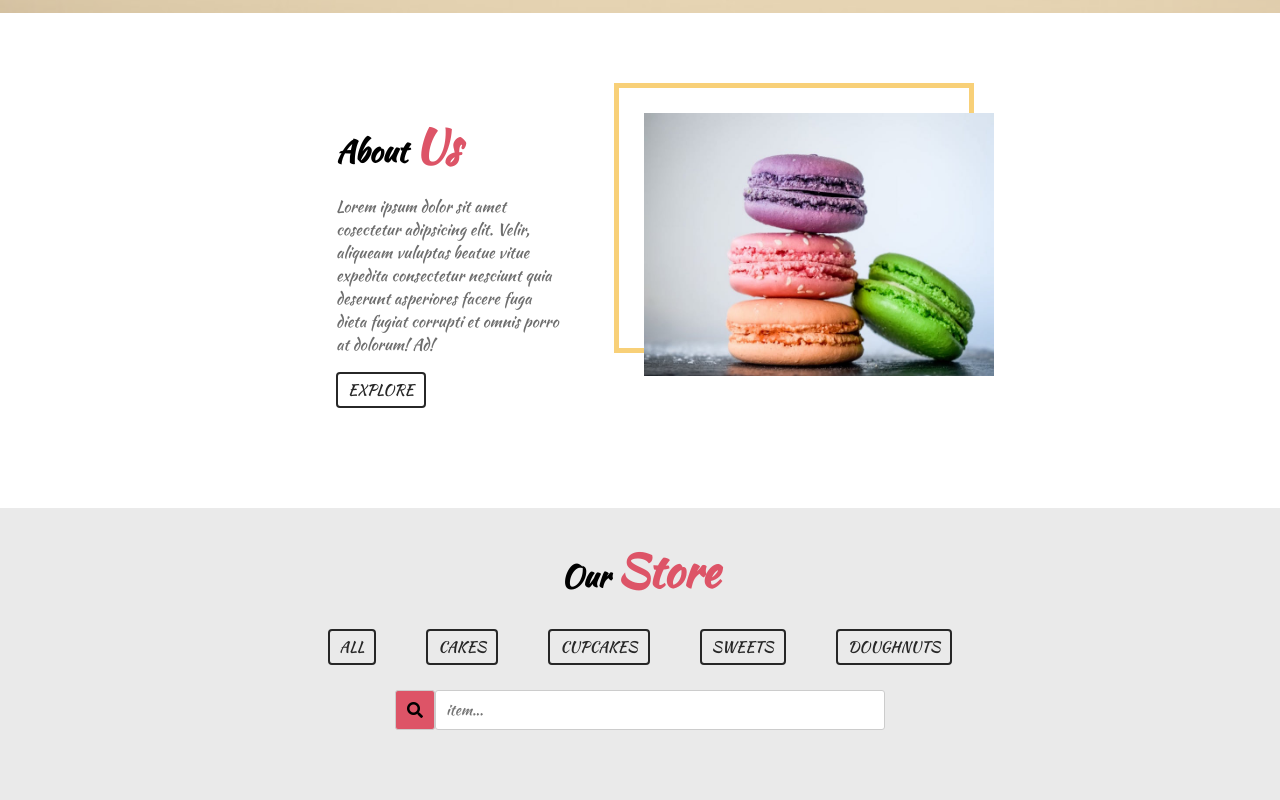
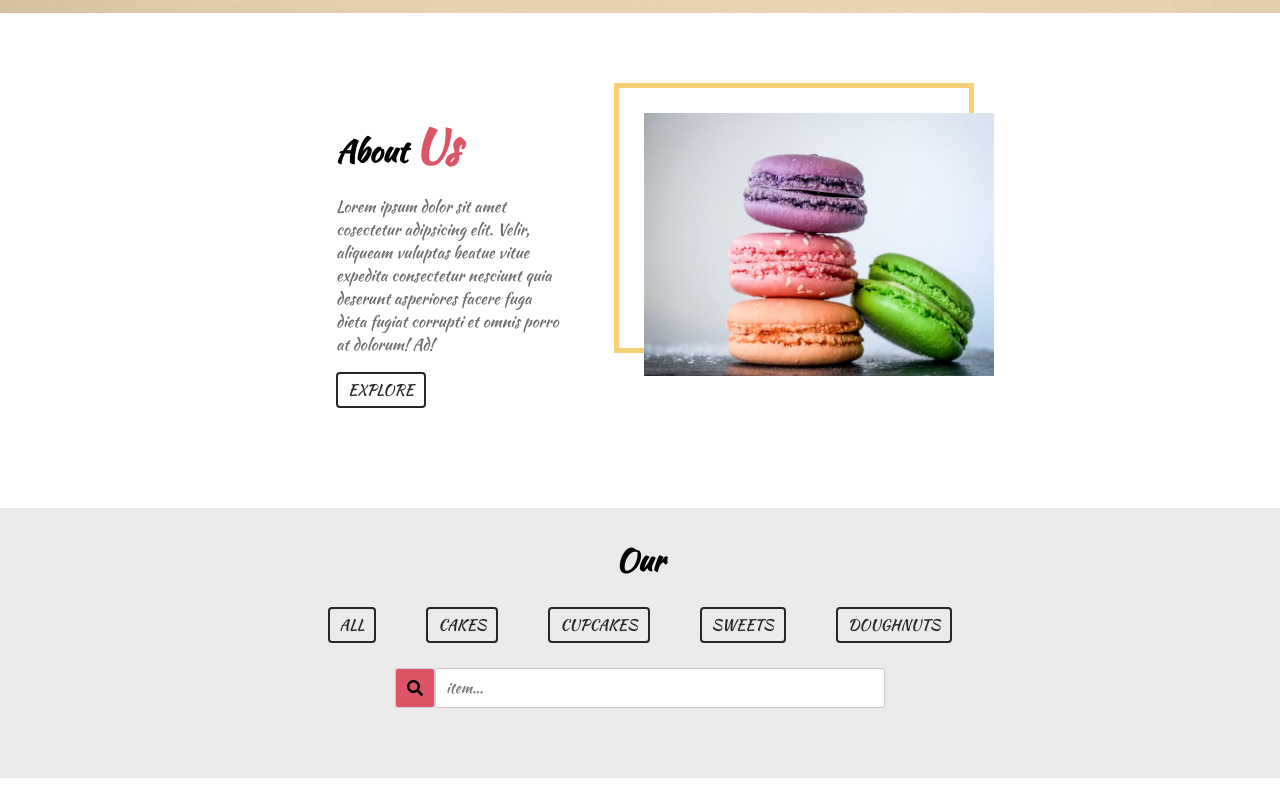
Before and after one commit to Olas2195/PAI-Grandmas, a plain HTML site: page index.html in a window 1280 px wide. Shown: the part 761-1561 px from the top of the page. After the commit the page ends 1539 px from the top, so only its background shows below. Drawn offline with Linux system fonts and the light colour scheme.

Commit message:
Update index.html

```diff
--- a/index.html
+++ b/index.html
@@ -44,7 +44,7 @@
             </div>
         </div>
         <div id="footer">
-            <div><h3>Our </h3><h1>Store</h1></div>
+            <div><h3>Our </h3><h1?Store</h1></div>
             <div><button>ALL</button><button>CAKES</button><button>CUPCAKES</button><button>SWEETS</button><button>DOUGHNUTS</button></div>
             <div id="search"><div id="lupka"><i class="fas fa-search"></i></div><input placeholder="item..."></input></div>
         </div>
```
